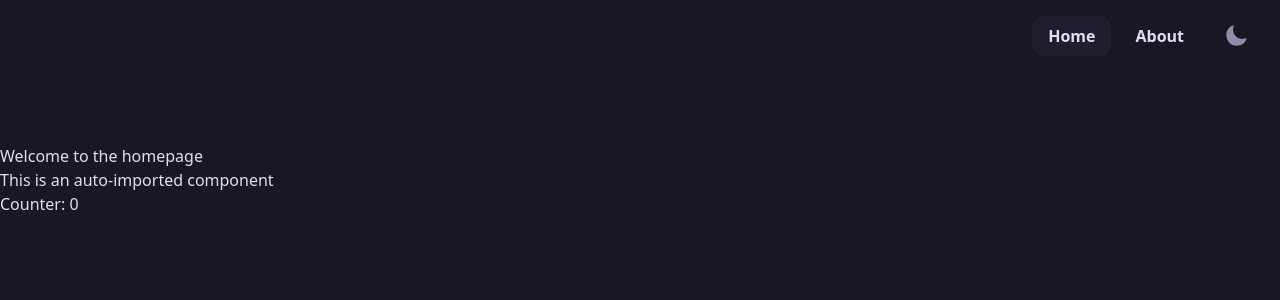
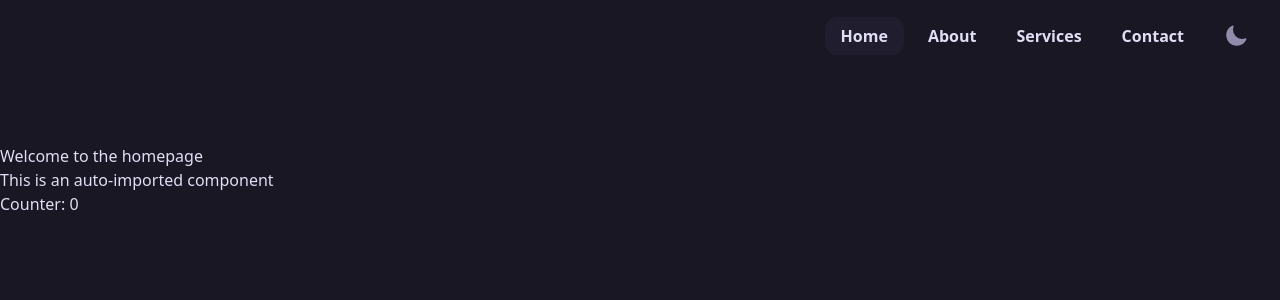
Before and after one commit to brandon-relentnet/nuxt-playground, a Nuxt app: page / in a window 1280 px wide. Shown: the top 300 px of the page. Built offline with nearby package versions, Linux system fonts and the light colour scheme.

Commit message:
Created a dropdown for the navbar to show sublinks.

```diff
--- a/assets/css/main.css
+++ b/assets/css/main.css
@@ -1,4 +1,5 @@
 @import 'tailwindcss';
+@import './transitions.css';
 
 @theme {
     --color-base: #191724;
--- /dev/null
+++ b/assets/css/transitions.css
@@ -0,0 +1,18 @@
+.page-enter-active,
+.page-leave-active {
+    transition: transform 0.4s cubic-bezier(0.4, 0, 0.2, 1), opacity 0.3s ease-out, filter 0.3s ease-out;
+}
+
+.page-enter-from,
+.page-leave-to {
+    transform: scaleY(0.8);
+    opacity: 0;
+    filter: blur(10px);
+}
+
+.page-enter-to,
+.page-leave-from {
+    transform: scaleY(1);
+    opacity: 1;
+    filter: blur(0);
+}
--- a/components/Navbar.vue
+++ b/components/Navbar.vue
@@ -1,20 +1,77 @@
 <script setup>
+import { ref } from "vue";
+
 const navLinks = [
   { text: "Home", link: "/" },
   { text: "About", link: "/about" },
+  {
+    text: "Services",
+    link: "/services",
+    children: [
+      { text: "Website Development", link: "/services/webdesign" },
+      { text: "App Development", link: "/services/app-development" },
+      { text: "SEO", link: "/services/seo" },
+    ],
+  },
+  { text: "Contact", link: "/contact" },
 ];
+
+const activeDropdown = ref(null);
+let closeTimeout = null;
+
+const openDropdown = (linkText) => {
+  if (closeTimeout) clearTimeout(closeTimeout);
+  activeDropdown.value = linkText;
+};
+
+const closeDropdown = () => {
+  closeTimeout = setTimeout(() => {
+    activeDropdown.value = null;
+  }, 150);
+};
 </script>
 
 <template>
   <nav
     class="bg-base text-text p-4 flex justify-end items-center fixed top-0 left-0 w-full space-x-2 font-semibold"
   >
-    <NavbarItem
+    <div
       v-for="link in navLinks"
       :key="link.text"
-      :text="link.text"
-      :link="link.link"
-    />
+      class="relative inline-block"
+    >
+      <div
+        v-if="link.children"
+        @mouseenter="openDropdown(link.text)"
+        @mouseleave="closeDropdown"
+      >
+        <NavbarItem
+          :text="link.text"
+          :link="link.link"
+          :key="link.text"
+          :aria-expanded="activeDropdown === link.text"
+          aria-haspopup="true"
+        />
+        <div
+          class="absolute left-0 mt-4 bg-base border border-text rounded-lg shadow-lg overflow-hidden transition-all duration-300 ease-in-out"
+          :class="{
+            'opacity-100 translate-y-0 pointer-events-auto':
+              activeDropdown === link.text,
+            'opacity-0 translate-y-1 pointer-events-none':
+              activeDropdown !== link.text,
+          }"
+        >
+          <NavbarItem
+            v-for="child in link.children"
+            :key="child.text"
+            :text="child.text"
+            :link="child.link"
+            class="block"
+          />
+        </div>
+      </div>
+      <NavbarItem v-else :text="link.text" :key="link.text" :link="link.link" />
+    </div>
     <ThemeToggle />
   </nav>
 </template>
--- a/layouts/default.vue
+++ b/layouts/default.vue
@@ -3,7 +3,7 @@
     <header>
       <Navbar />
     </header>
-    <main class="container mx-auto my-36">
+    <main class="container mx-auto my-36 h-screen">
       <slot />
     </main>
   </div>
--- a/nuxt.config.ts
+++ b/nuxt.config.ts
@@ -9,5 +9,9 @@ export default defineNuxtConfig({
   app: {
     pageTransition: { name: "page", mode: "out-in" },
   },
-  modules: ["@pinia/nuxt", "@vueuse/nuxt", "pinia-plugin-persistedstate/nuxt"],
+  modules: [
+    "@pinia/nuxt",
+    "@vueuse/nuxt",
+    "pinia-plugin-persistedstate/nuxt",
+  ],
 });
--- a/pages/index.vue
+++ b/pages/index.vue
@@ -12,15 +12,3 @@ const counterStore = useCounterStore();
     <h1>Counter: {{ counterStore.count }}</h1>
   </div>
 </template>
-
-<style>
-.page-enter-active,
-.page-leave-active {
-  transition: all 0.4s;
-}
-.page-enter-from,
-.page-leave-to {
-  opacity: 0;
-  filter: blur(1rem);
-}
-</style>
```
